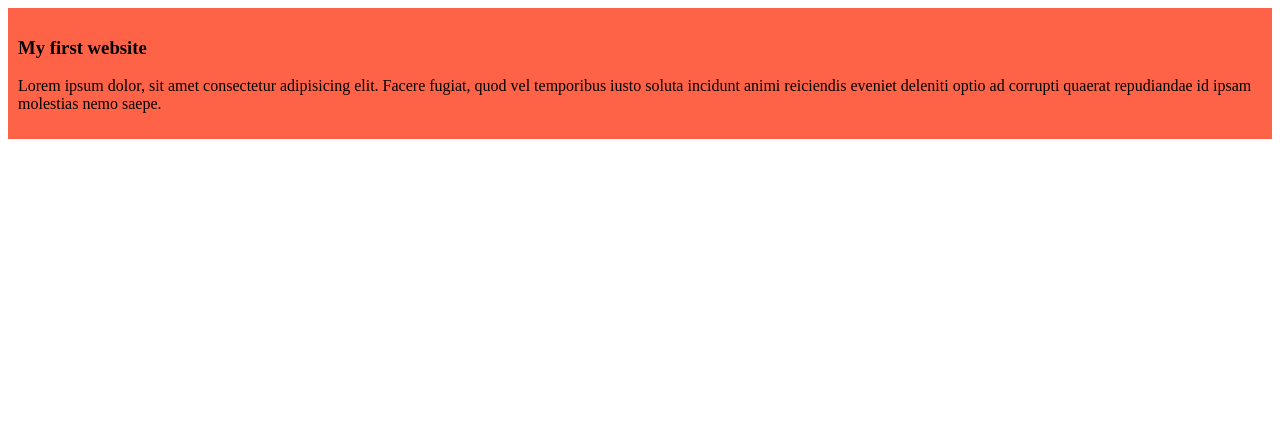
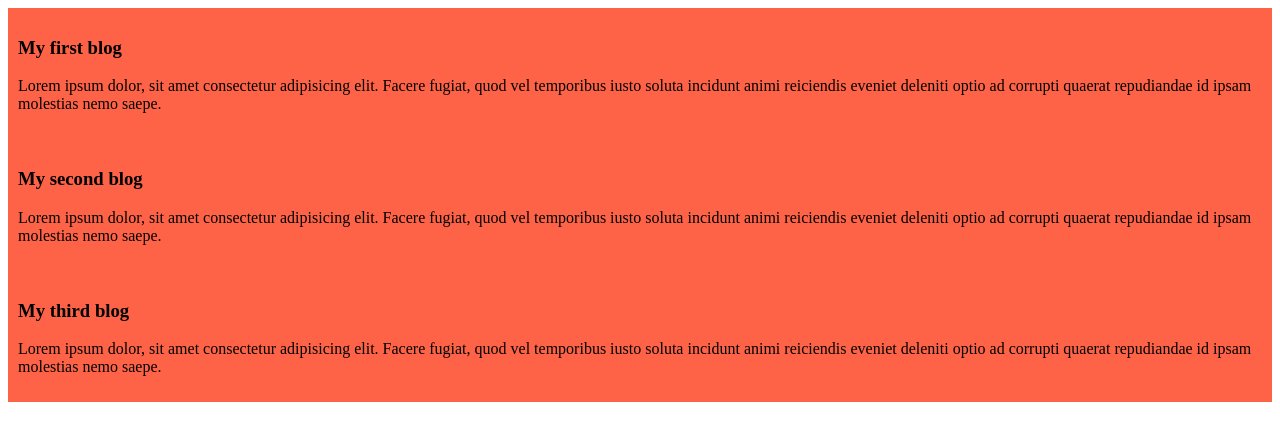
Before and after one commit to Nahinofficial/my-simple-website, a plain HTML site: page index.html in a window 1280 px wide. Drawn offline with Linux system fonts and the light colour scheme.

Commit message:
added blogs

```diff
--- a/index.html
+++ b/index.html
@@ -8,7 +8,15 @@
 </head>
 <body>
     <div>
-        <h3>My first website</h3>
+        <h3>My first blog</h3>
+        <p>Lorem ipsum dolor, sit amet consectetur adipisicing elit. Facere fugiat, quod vel temporibus iusto soluta incidunt animi reiciendis eveniet deleniti optio ad corrupti quaerat repudiandae id ipsam molestias nemo saepe.</p>
+    </div>
+    <div>
+        <h3>My second blog</h3>
+        <p>Lorem ipsum dolor, sit amet consectetur adipisicing elit. Facere fugiat, quod vel temporibus iusto soluta incidunt animi reiciendis eveniet deleniti optio ad corrupti quaerat repudiandae id ipsam molestias nemo saepe.</p>
+    </div>
+    <div>
+        <h3>My third blog</h3>
         <p>Lorem ipsum dolor, sit amet consectetur adipisicing elit. Facere fugiat, quod vel temporibus iusto soluta incidunt animi reiciendis eveniet deleniti optio ad corrupti quaerat repudiandae id ipsam molestias nemo saepe.</p>
     </div>
 </body>
```
